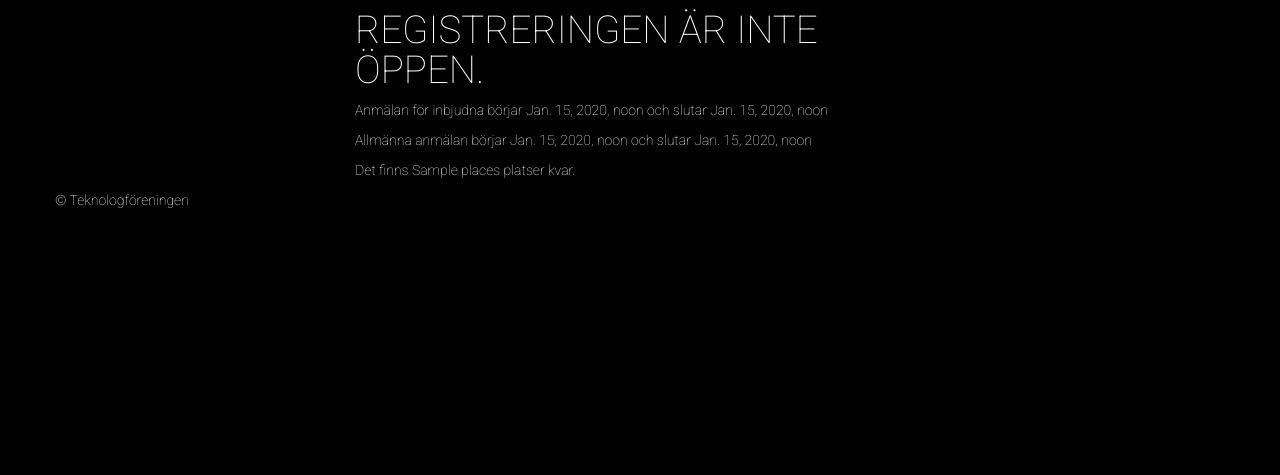
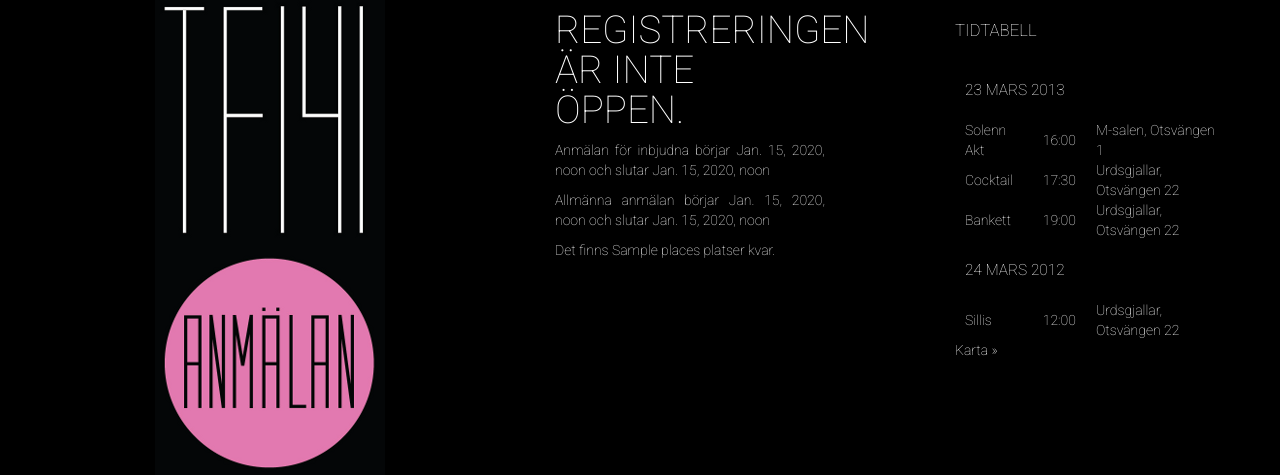
Before and after one commit to Teknologforeningen/tf_arsfest, a Django app: template tf_arsfest/templates/registration_closed.html in a window 1280 px wide. Shown: the top 475 px of the page. Run offline with Django 3.2, Linux system fonts and the light colour scheme; tables that the repository leaves empty hold one stand-in row (values such as "Sample post"); the template is opened without the code that fills it: values that come from a table or form of the project are taken from there, most other values are stand-ins (such as "Sample title", 1, 10 or a date in 2020); parts of the project's set-up code (start-up, migrations or seed data) failed here and were passed over; some libraries are stand-ins or nearby versions.

Commit message:
Changes in template

```diff
--- a/tf_arsfest/templates/home.html
+++ b/tf_arsfest/templates/home.html
@@ -10,6 +10,7 @@
 
 
 		<div class="offset1 span3">
+		{% block middle %}
 			<h1>Välkommen</h1>
 			<h2>på Teknologföreningens 141:sta årsfest!</h2>
 			<p>Teknologföreningen firar sin 141:a årsfest lördagen den 23
@@ -34,8 +35,10 @@
 				Urdsgjallar<br /> Otsvängen 22<br /> 02150 Esbo
 			</p>
 
+			{% endblock %} <!--  end middle block -->
 		</div>
 		<!--/span-->
+
 
 		<div class="offset1 span3">
 			<h2>Tidtabell</h2>
--- a/tf_arsfest/templates/registration_closed.html
+++ b/tf_arsfest/templates/registration_closed.html
@@ -1,6 +1,5 @@
-{% extends 'base.html' %} {% block content %}
-<div class="row-fluid">
-	<div class="offset3 span6 offset3">
+{% extends 'home.html' %} {% block middle %}
+
 
 		<div class="">
 			<h1>Registreringen är inte öppen.</h1>
@@ -12,8 +11,5 @@
 
 
 
-	</div>
-	<!--/span-->
-</div>
-<!--/row-->
+
 {% endblock %}
```
Also changed, not shown: tf_arsfest/templates/registration_form.html (+2 -7 lines).
